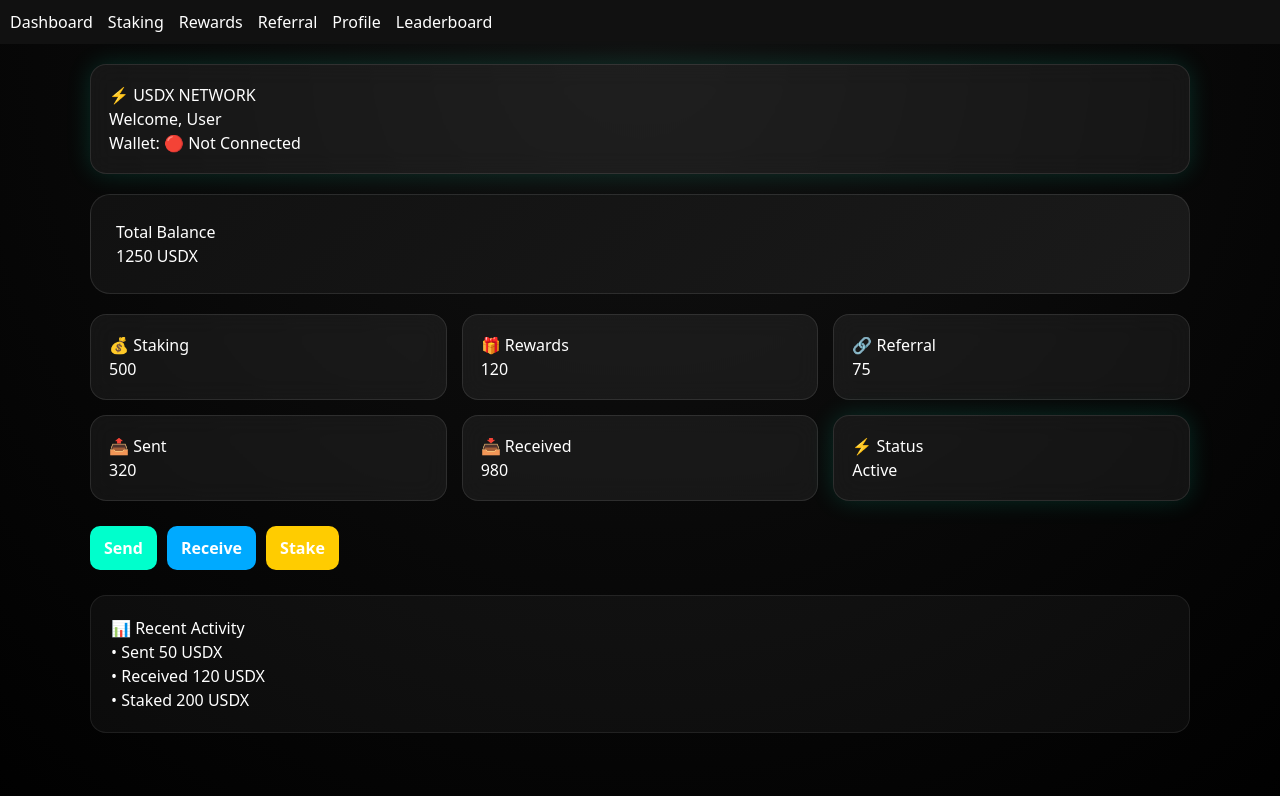
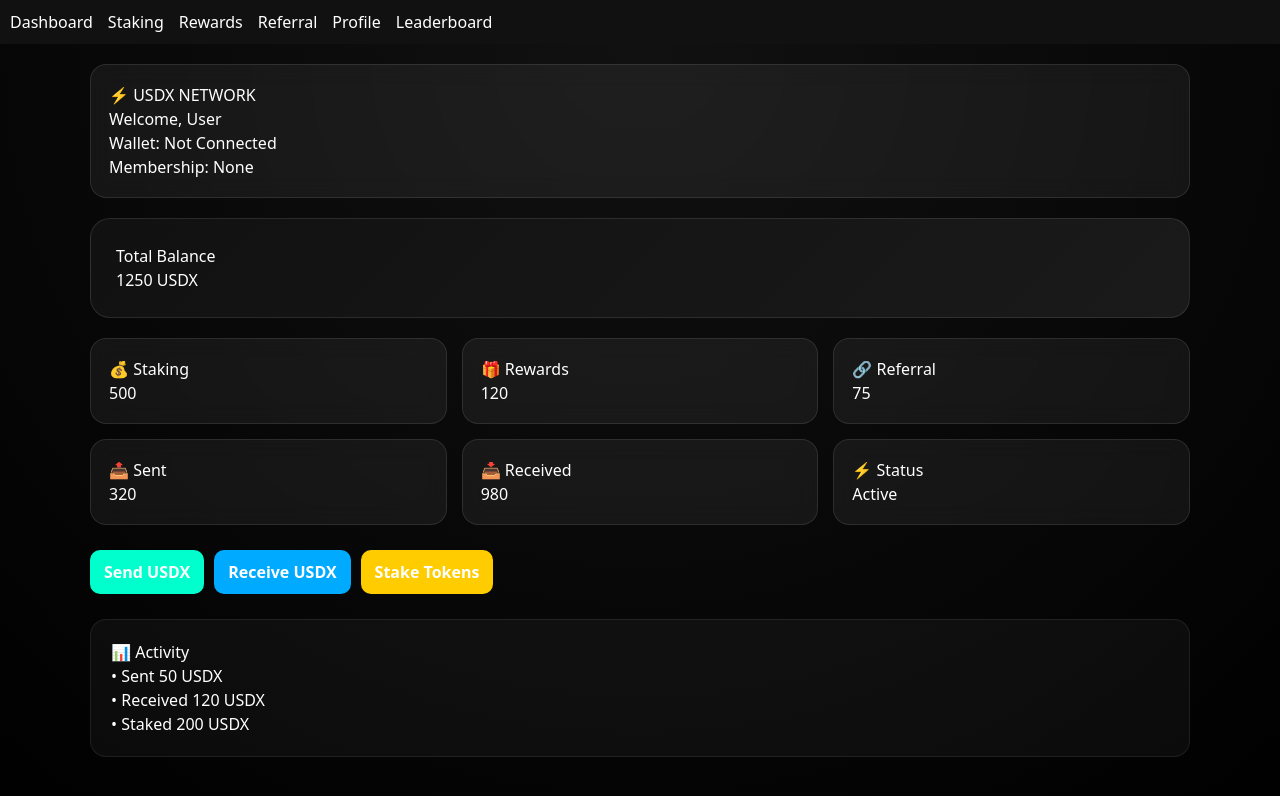
Before and after one commit to usdxofficialdev/-Dead-Token-Exchange-, a Next.js app: page /dashboard in a window 1280 px wide. Shown: the top 796 px of the page. Built offline with nearby package versions, Linux system fonts and the light colour scheme.

Commit message:
Update page.tsx

```diff
--- a/app/dashboard/page.tsx
+++ b/app/dashboard/page.tsx
@@ -5,6 +5,7 @@ import { useEffect, useState, CSSProperties } from "react";
 export default function Dashboard() {
   const [wallet, setWallet] = useState<string | null>(null);
   const [userName, setUserName] = useState("User");
+  const [membership, setMembership] = useState<string | null>(null);
 
   useEffect(() => {
     const w = localStorage.getItem("wallet");
@@ -12,8 +13,12 @@ export default function Dashboard() {
 
     const n = localStorage.getItem("username");
     if (n) setUserName(n);
+
+    const m = localStorage.getItem("membership");
+    if (m) setMembership(m);
   }, []);
 
+  // MOCK DATA (replace later with backend)
   const data = {
     balance: 1250,
     staking: 500,
@@ -28,13 +33,7 @@ export default function Dashboard() {
     borderRadius: "16px",
     background: "rgba(255,255,255,0.06)",
     border: "1px solid rgba(255,255,255,0.1)",
-    backdropFilter: "blur(12px)",
-    transition: "0.3s"
-  };
-
-  const glowCard: CSSProperties = {
-    ...card,
-    boxShadow: "0 0 25px rgba(0,255,200,0.15)"
+    backdropFilter: "blur(12px)"
   };
 
   const btn: CSSProperties = {
@@ -56,16 +55,15 @@ export default function Dashboard() {
       <div style={{ maxWidth: "1100px", margin: "0 auto" }}>
 
         {/* HEADER */}
-        <div style={glowCard}>
+        <div style={card}>
           <h1>⚡ USDX NETWORK</h1>
           <h3>Welcome, {userName}</h3>
 
-          <p>
-            Wallet: {wallet ? "🟢 Connected" : "🔴 Not Connected"}
-          </p>
+          <p>Wallet: {wallet || "Not Connected"}</p>
+          <p>Membership: {membership || "None"}</p>
         </div>
 
-        {/* HERO BALANCE */}
+        {/* BALANCE */}
         <div style={{
           marginTop: "20px",
           padding: "25px",
@@ -77,7 +75,7 @@ export default function Dashboard() {
           <h1>{data.balance} USDX</h1>
         </div>
 
-        {/* STATS GRID */}
+        {/* STATS */}
         <div style={{
           marginTop: "20px",
           display: "grid",
@@ -89,21 +87,29 @@ export default function Dashboard() {
           <div style={card}>🔗 Referral <h2>{data.referral}</h2></div>
           <div style={card}>📤 Sent <h2>{data.sent}</h2></div>
           <div style={card}>📥 Received <h2>{data.received}</h2></div>
-          <div style={glowCard}>⚡ Status <h2>Active</h2></div>
+          <div style={card}>⚡ Status <h2>Active</h2></div>
         </div>
 
-        {/* ACTION PANEL */}
+        {/* ACTIONS */}
         <div style={{
           marginTop: "25px",
           display: "flex",
           gap: "10px"
         }}>
-          <button style={{ ...btn, background: "#00ffcc" }}>Send</button>
-          <button style={{ ...btn, background: "#00aaff" }}>Receive</button>
-          <button style={{ ...btn, background: "#ffcc00" }}>Stake</button>
+          <button style={{ ...btn, background: "#00ffcc" }}>
+            Send USDX
+          </button>
+
+          <button style={{ ...btn, background: "#00aaff" }}>
+            Receive USDX
+          </button>
+
+          <button style={{ ...btn, background: "#ffcc00" }}>
+            Stake Tokens
+          </button>
         </div>
 
-        {/* ACTIVITY PANEL */}
+        {/* ACTIVITY */}
         <div style={{
           marginTop: "25px",
           padding: "20px",
@@ -111,7 +117,7 @@ export default function Dashboard() {
           background: "rgba(255,255,255,0.04)",
           border: "1px solid rgba(255,255,255,0.08)"
         }}>
-          <h3>📊 Recent Activity</h3>
+          <h3>📊 Activity</h3>
           <p>• Sent 50 USDX</p>
           <p>• Received 120 USDX</p>
           <p>• Staked 200 USDX</p>
```
